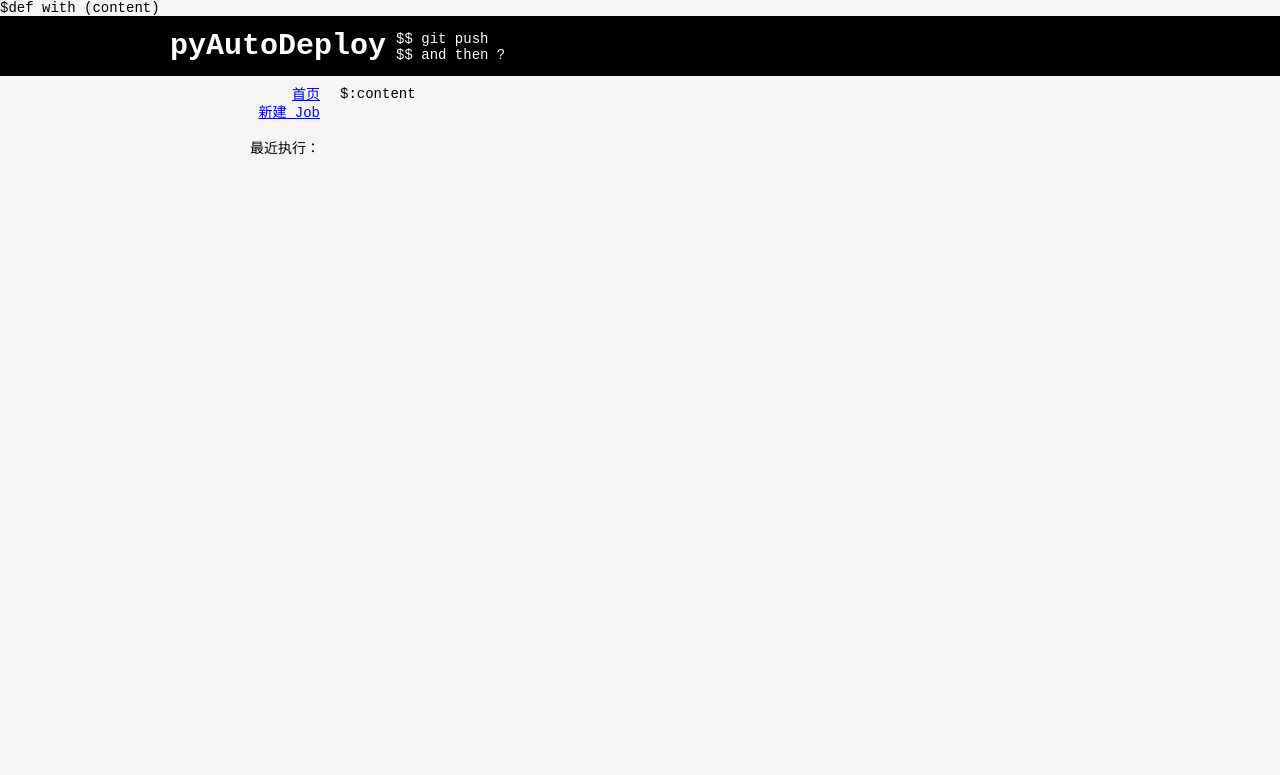
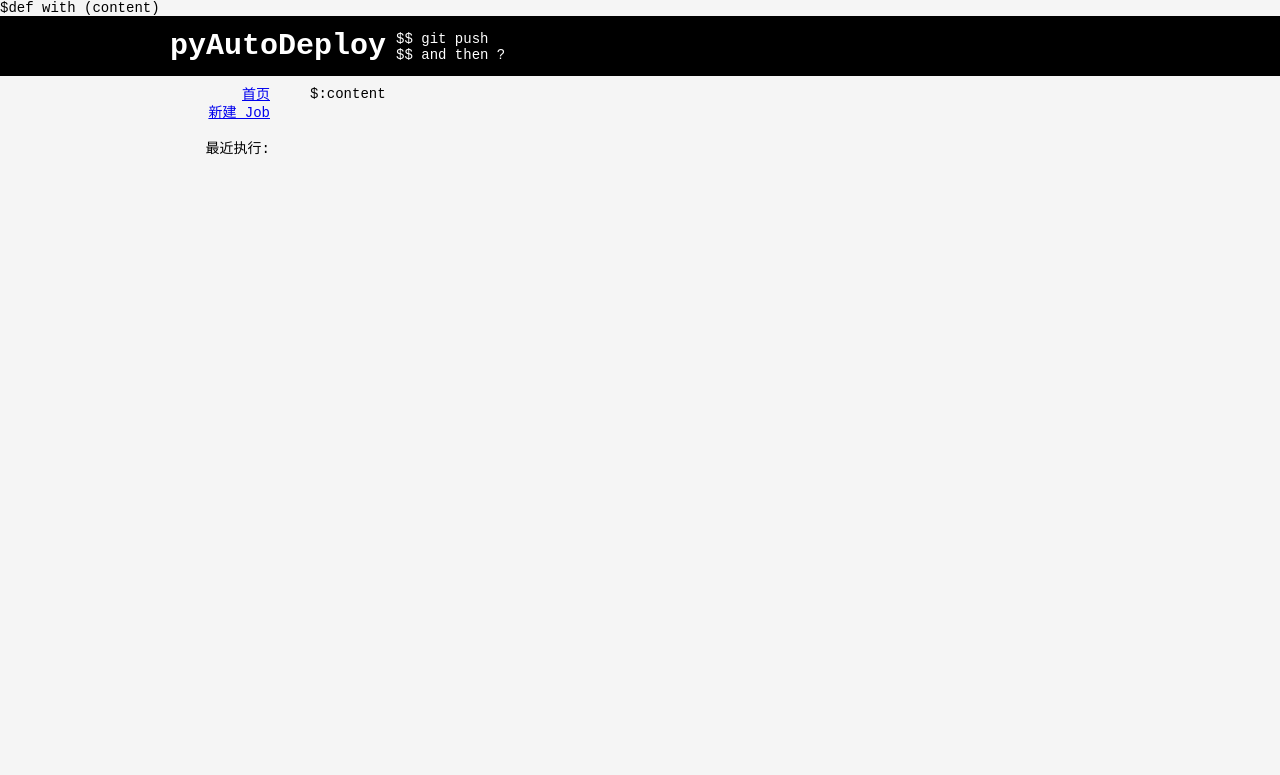
Before and after one commit to tonghs/pyAutoDeploy, a Python web app: template templates/base.html in a window 1280 px wide. Shown: the top 775 px of the page. Run offline with Jinja, Linux system fonts and the light colour scheme; the template is opened without the code that fills it, so the values that code supplies are empty.

Commit message:
左侧样式调整

```diff
--- a/static/css/main.css
+++ b/static/css/main.css
@@ -94,10 +94,10 @@ input[type=text]{
     float: left;
     line-height: 18px;
     text-align: right;
-    min-width: 150px;
+    min-width: 100px;
 }
 
 .right{
     float: left;
-    margin-left: 20px;
+    margin-left: 40px;
 }
--- a/templates/base.html
+++ b/templates/base.html
@@ -26,7 +26,7 @@ $def with (content)
         <div class="left">
             <a href='/'>首页</a><br>
             <a href='/add'>新建 Job</a><br><br>
-            最近执行：
+            最近执行:
             <div id="current">
 
             </div>
```
